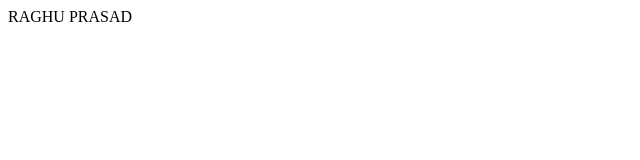
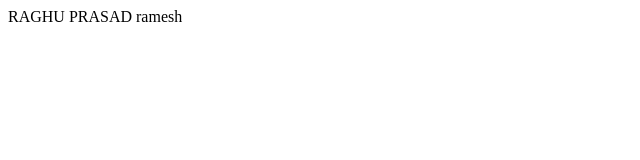
Before and after one commit to raghuprasad-acc/my_project_1, a plain HTML site: page index.html in a window 1280 px wide. Shown: the full height of the page, 0-640 px from the left. Drawn offline with Linux system fonts and the light colour scheme.

Commit message:
ramesh is added

```diff
--- a/index.html
+++ b/index.html
@@ -1 +1 @@
-<html> <head>RAGHU PRASAD </head></html>
+<html> <head>RAGHU PRASAD ramesh</head></html>
```
